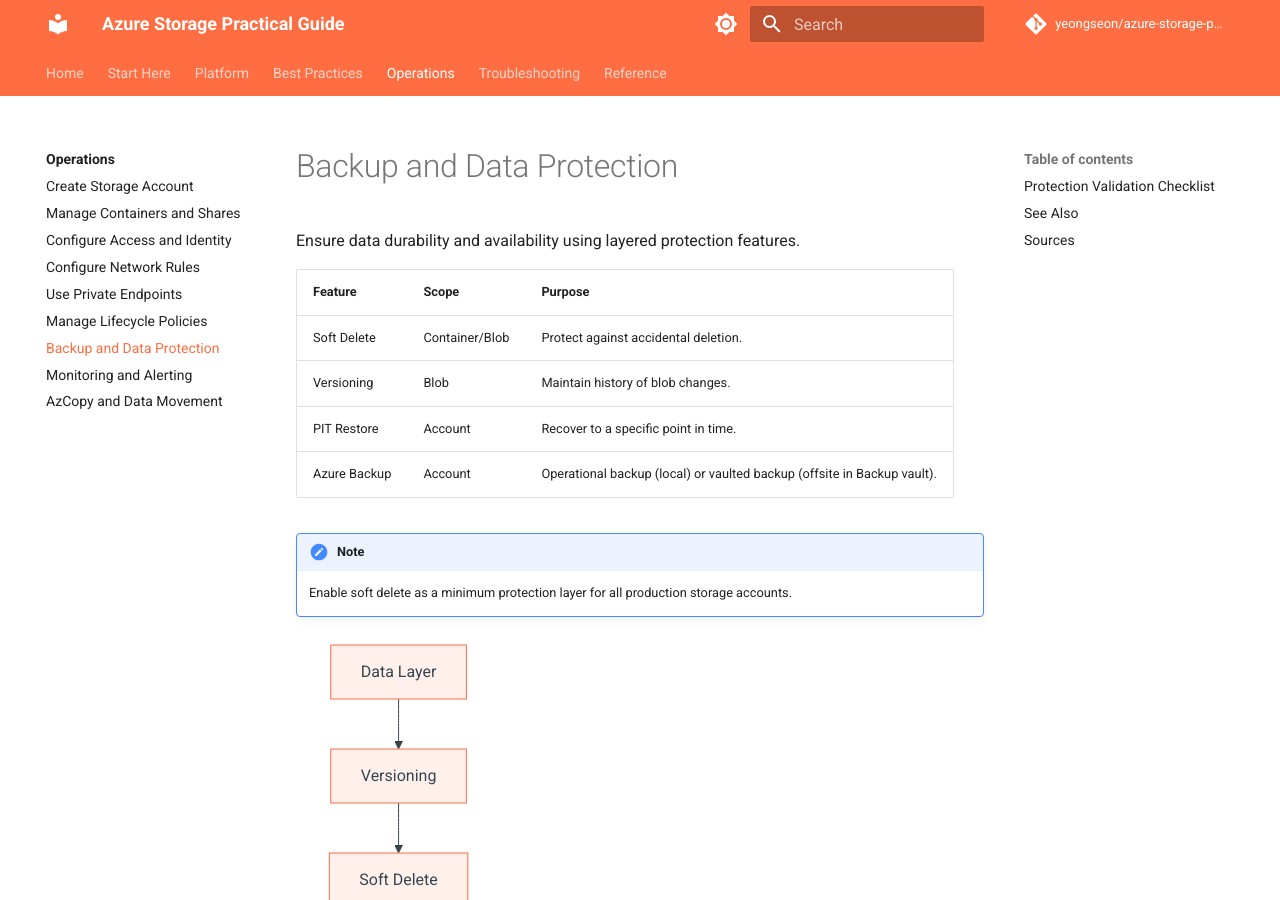
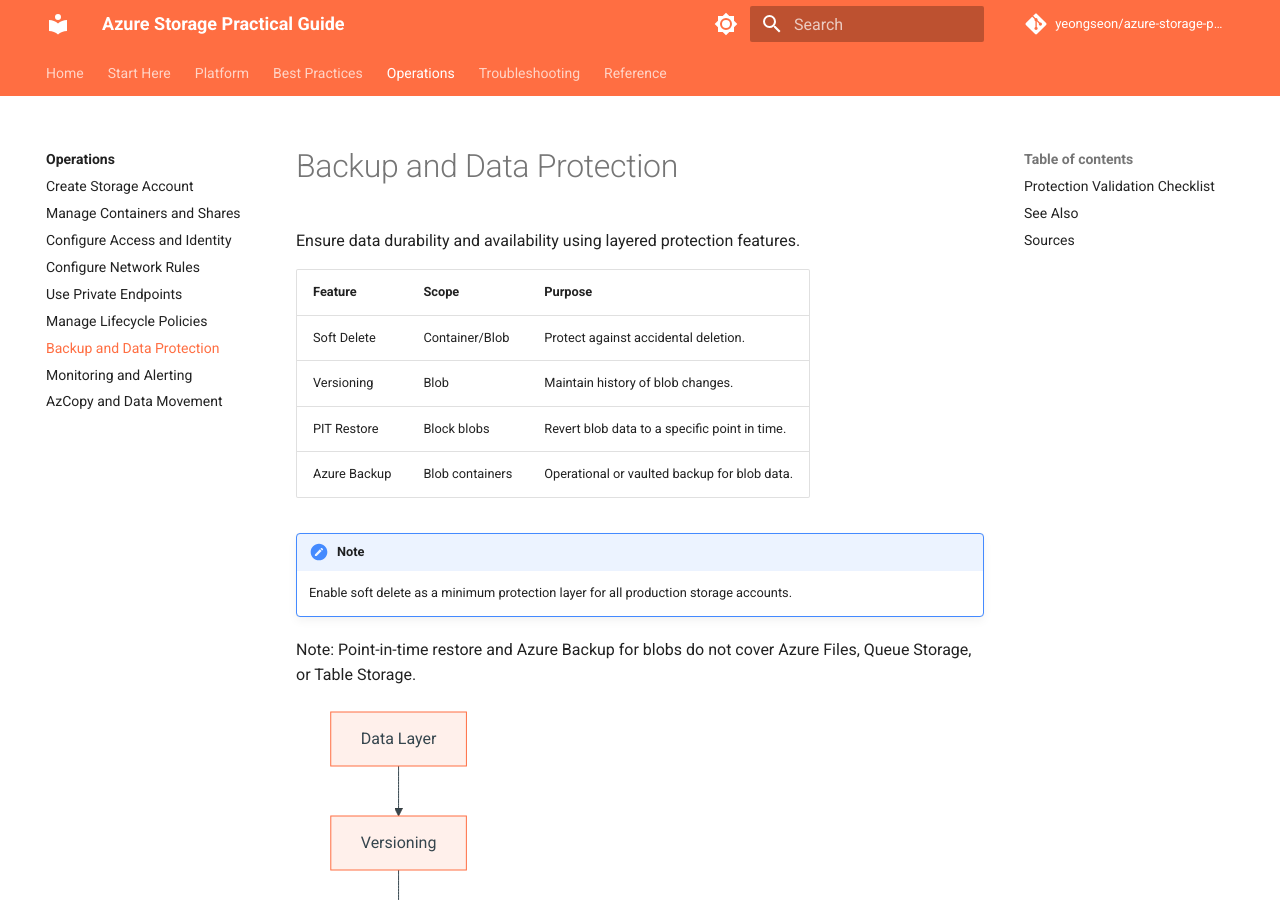
Before and after one commit to yeongseon/azure-storage-practical-guide, an MkDocs documentation site: the page built from docs/operations/backup-and-data-protection.md, in a window 1280 px wide and 900 px high. Built offline with MkDocs 1.6.1 and Material for MkDocs 9.7.7, drawn with Linux system fonts in a browser that asks for light colours; comment, search, counter and statistics services are not loaded.

Commit message:
fix: correct PIT restore and Azure Backup scope to blob data only
Point-in-time restore and Azure Backup apply to block blobs only,
not Azure Files, Queue Storage, or Table Storage.

````diff
--- a/docs/operations/backup-and-data-protection.md
+++ b/docs/operations/backup-and-data-protection.md
@@ -6,11 +6,13 @@
 |---------|-------|---------|
 | Soft Delete | Container/Blob | Protect against accidental deletion. |
 | Versioning | Blob | Maintain history of blob changes. |
-| PIT Restore | Account | Recover to a specific point in time. |
-| Azure Backup | Account | Operational backup (local) or vaulted backup (offsite in Backup vault). |
+| PIT Restore | Block blobs | Revert blob data to a specific point in time. |
+| Azure Backup | Blob containers | Operational or vaulted backup for blob data. |
 
 !!! note
     Enable soft delete as a minimum protection layer for all production storage accounts.
+
+Note: Point-in-time restore and Azure Backup for blobs do not cover Azure Files, Queue Storage, or Table Storage.
 
 ```mermaid
 graph TD
````
Also changed, not shown: docs/troubleshooting/data-protection-and-recovery-issues.md (+3 -1 lines).
